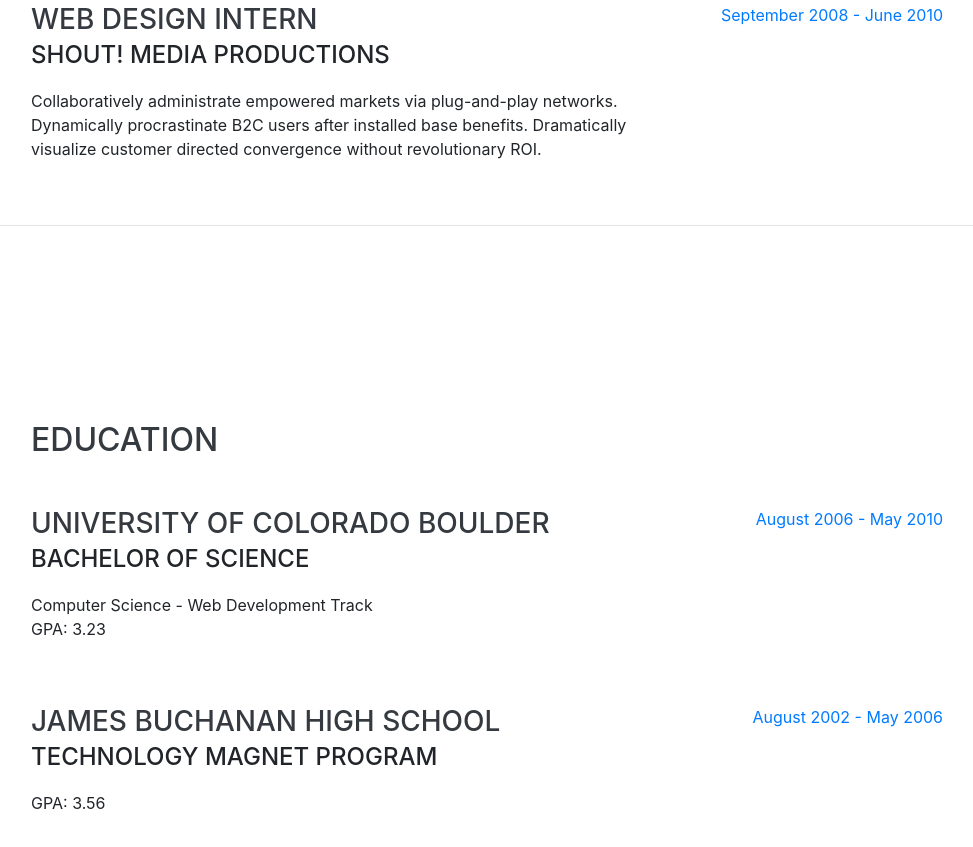
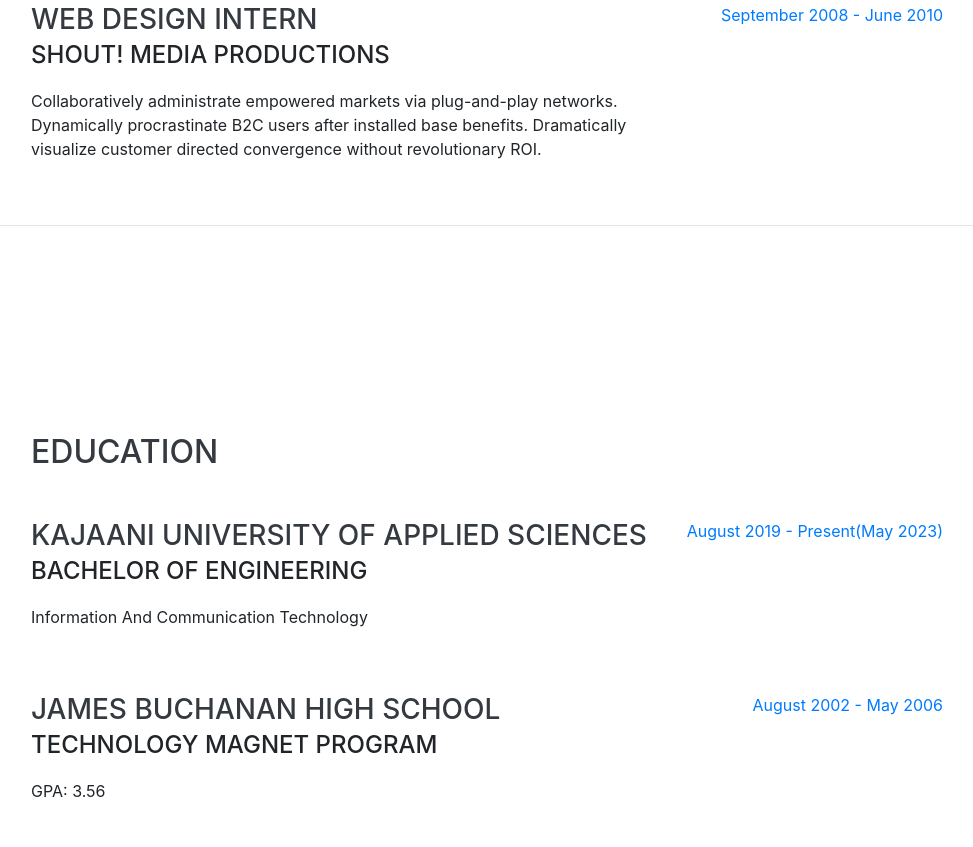
Before and after one commit to jessepehkonen/jessepehkonen.github.io, a website with bundled scripts: page index.html in a window 1280 px wide. Shown: the part 1669-2516 px from the top of the page, without its empty margins (289-1262 px from the left). Built offline with nearby package versions, Linux system fonts and the light colour scheme; files whose address does not match are found by name; a web font is replaced by a local one.

Commit message:
muutoksia

```diff
--- a/css/resume.css
+++ b/css/resume.css
@@ -72,7 +72,7 @@
 }
 
 .social-icons a:hover {
-  background-color: #BD5D38;
+  background-color: rgb(56, 65, 189);
 }
 
 .dev-icons {
@@ -160,11 +160,11 @@
 }
 
 .bg-primary {
-  background-color: #BD5D38 !important;
+  background-color: rgb(34, 37, 185) !important;
 }
 
 .text-primary {
-  color: #BD5D38 !important;
+  color: rgb(61, 61, 61) !important;
 }
 
 a {
--- a/index.html
+++ b/index.html
@@ -149,13 +149,13 @@
 
         <div class="resume-item d-flex flex-column flex-md-row justify-content-between mb-5">
           <div class="resume-content">
-            <h3 class="mb-0">University of Colorado Boulder</h3>
-            <div class="subheading mb-3">Bachelor of Science</div>
-            <div>Computer Science - Web Development Track</div>
-            <p>GPA: 3.23</p>
+            <h3 class="mb-0">Kajaani University of applied sciences</h3>
+            <div class="subheading mb-3">Bachelor of Engineering</div>
+            <div>Information And Communication Technology</div>
+            <p></p>
           </div>
           <div class="resume-date text-md-right">
-            <span class="text-primary">August 2006 - May 2010</span>
+            <span class="text-primary">August 2019 - Present(May 2023)</span>
           </div>
         </div>
 
```
Also changed, not shown: css/resume.min.css, img/profile.jpg (renamed from img/IMG_3720 (2).jpg).
